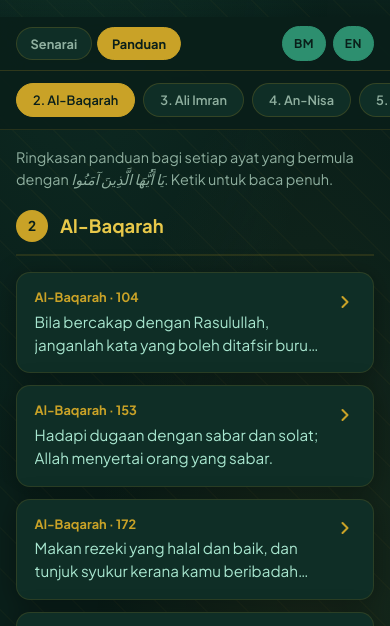
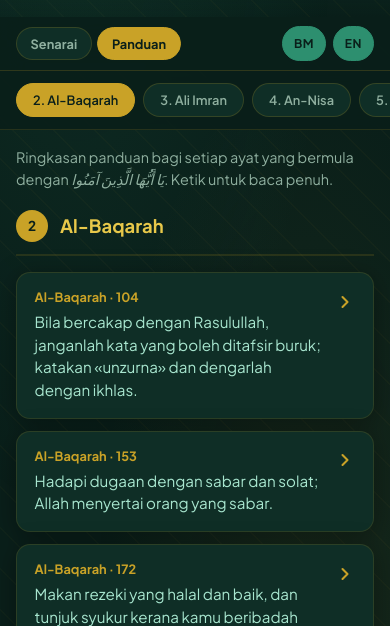
Before and after one commit to jiraiya78/WahaiOrangBeriman, a plain HTML site: page index.html in a window 390 px wide. Both pictures are taken after a click on the tab "Panduan". Shown: the part 194-820 px from the top of the page. Drawn offline with Linux system fonts and the light colour scheme; a web font is replaced by a local one.

Commit message:
Show full Panduan guidance text instead of 2-line clamp on mobile.
Co-authored-by: Cursor <cursoragent@cursor.com>

```diff
--- a/css/styles.css
+++ b/css/styles.css
@@ -365,6 +365,14 @@ body.is-detail .site-footer {
   overflow: hidden;
 }
 
+.ayat-row-preview--full {
+  display: block;
+  -webkit-line-clamp: unset;
+  -webkit-box-orient: unset;
+  overflow: visible;
+  white-space: normal;
+}
+
 .ayat-row-preview.lang-en {
   color: var(--color-english);
 }
--- a/index.html
+++ b/index.html
@@ -9,7 +9,7 @@
   <link rel="preconnect" href="https://fonts.googleapis.com">
   <link rel="preconnect" href="https://fonts.gstatic.com" crossorigin>
   <link href="https://fonts.googleapis.com/css2?family=Amiri+Quran&family=Plus+Jakarta+Sans:wght@400;500;600;700&display=swap" rel="stylesheet">
-  <link rel="stylesheet" href="css/styles.css">
+  <link rel="stylesheet" href="css/styles.css?v=88b">
 </head>
 <body>
   <div class="bg-pattern" aria-hidden="true"></div>
@@ -51,6 +51,6 @@
   </footer>
 
   <script src="js/data/ayat.js?v=88"></script>
-  <script src="js/app.js?v=88"></script>
+  <script src="js/app.js?v=88b"></script>
 </body>
 </html>
--- a/js/app.js
+++ b/js/app.js
@@ -157,6 +157,10 @@
           .map(function (a) {
             var prev =
               mode === "summary" ? guidancePreview(a) : previewText(a);
+            var previewClass =
+              "ayat-row-preview " +
+              prev.cls +
+              (mode === "summary" ? " ayat-row-preview--full" : "");
             return (
               '<button type="button" class="ayat-row" data-ayat-id="' +
               escapeHtml(a.id) +
@@ -167,8 +171,8 @@
               " · " +
               a.ayah +
               "</span>" +
-              '<span class="ayat-row-preview ' +
-              prev.cls +
+              '<span class="' +
+              previewClass +
               '">' +
               escapeHtml(prev.text) +
               "</span>" +
```
